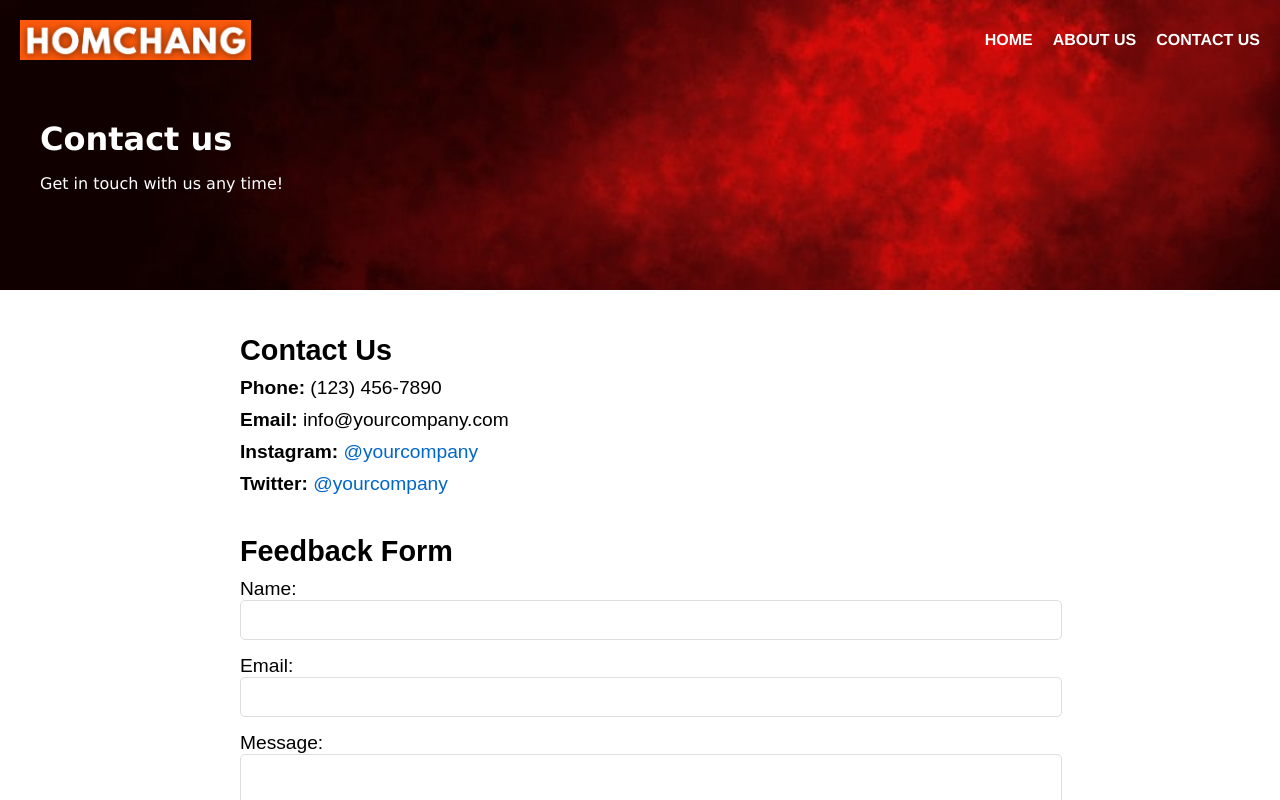
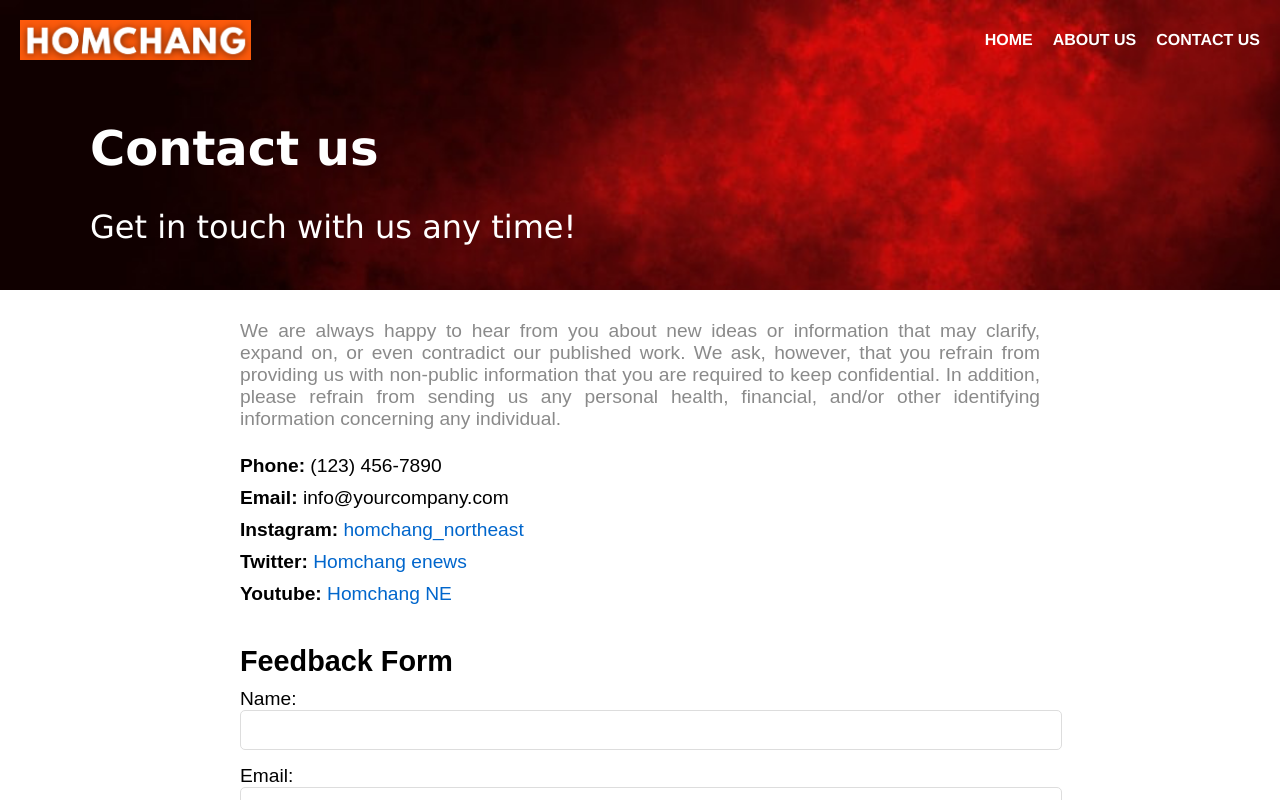
Before and after one commit to 01ArindamPal/homchang, a React (Create React App) app: page /contactus in a window 1280 px wide. Shown: the top 800 px of the page. Built offline with nearby package versions, Linux system fonts and the light colour scheme.

Commit message:
new update

```diff
--- a/src/components/ContactUs.css
+++ b/src/components/ContactUs.css
@@ -4,14 +4,16 @@
 
 .bg h2 {
     padding-top: 20px;
-    font-size: 2em;
+    padding-left: 50px;
+    font-size: 3em;
     margin: 0;
-    width: 65%;
   }
 
 .bg p {
-    font-size: 1em;
+    font-size: 2em;
+    padding-left: 50px;
     color: #ffffff;
+
 }
 
 .contact-us {
@@ -19,6 +21,11 @@
     margin: 0 auto;
     padding: 20px;
     font-family: Arial, sans-serif;
+  }
+  .contact-details .det{
+    color: #8a8a8a;
+    text-align: justify;
+    padding-bottom: 15px;
   }
 
   .contact-details, .feedback-form {
--- a/src/components/Home.js
+++ b/src/components/Home.js
@@ -3,6 +3,7 @@ import React from 'react';
 import Header from './header';
 import Footer from './footer';
 import ArticleCard from './ArticleCard';
+import './Home.css'
 
 const Home = () =>{
 
--- a/src/components/contactUs.js
+++ b/src/components/contactUs.js
@@ -31,11 +31,16 @@ const ContactUs = () => {
 
         <div className="contact-us">
       <div className="contact-details">
-        <h2>Contact Us</h2>
+        <p className='det'> We are always happy to hear from you about new ideas or information that may clarify, expand on, or even contradict our
+          published work. We ask, however, that you refrain from providing us with non-public information that you are required to keep
+          confidential. In addition, please refrain from sending us any personal health, financial, and/or other identifying information
+          concerning any individual.</p>
         <p><strong>Phone:</strong> (123) 456-7890</p>
         <p><strong>Email:</strong> info@yourcompany.com</p>
-        <p><strong>Instagram:</strong> <a href="https://www.instagram.com/yourcompany" target="_blank" rel="noopener noreferrer">@yourcompany</a></p>
-        <p><strong>Twitter:</strong> <a href="https://www.twitter.com/yourcompany" target="_blank" rel="noopener noreferrer">@yourcompany</a></p>
+        <p><strong>Instagram:</strong> <a href="https://www.instagram.com/homchang_northeast/" target="_blank" rel="noopener noreferrer">homchang_northeast</a></p>
+        <p><strong>Twitter:</strong> <a href="https://x.com/homchangoffl" target="_blank" rel="noopener noreferrer">Homchang enews</a></p>
+        <p><strong>Youtube:</strong> <a href="https://www.youtube.com/@homchang_offl/videos" target="_blank" rel="noopener noreferrer">Homchang NE</a></p>
+
       </div>
       <div className="feedback-form">
         <h2>Feedback Form</h2>
```
